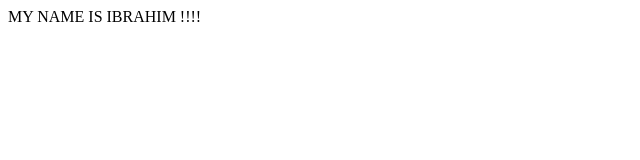
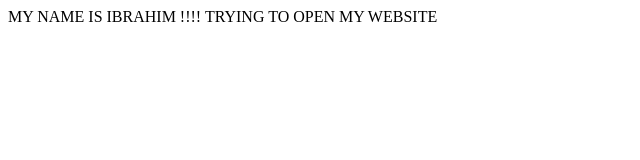
Before and after one commit to mihrubim/first-git-project, a plain HTML site: page INDEX.HTML in a window 1280 px wide. Shown: the whole page, without its empty margins (0-640 px from the left). Drawn offline with Linux system fonts and the light colour scheme.

Commit message:
emphasis on next line

```diff
--- a/INDEX.HTML
+++ b/INDEX.HTML
@@ -6,7 +6,11 @@
     <meta name="viewport" content="width=, initial-scale=1.0">
     <title>Document</title>
 </head>
+
 <body>
+
 MY NAME IS IBRAHIM !!!!
+TRYING TO OPEN MY WEBSITE
 </body>
+
 </html>
```
